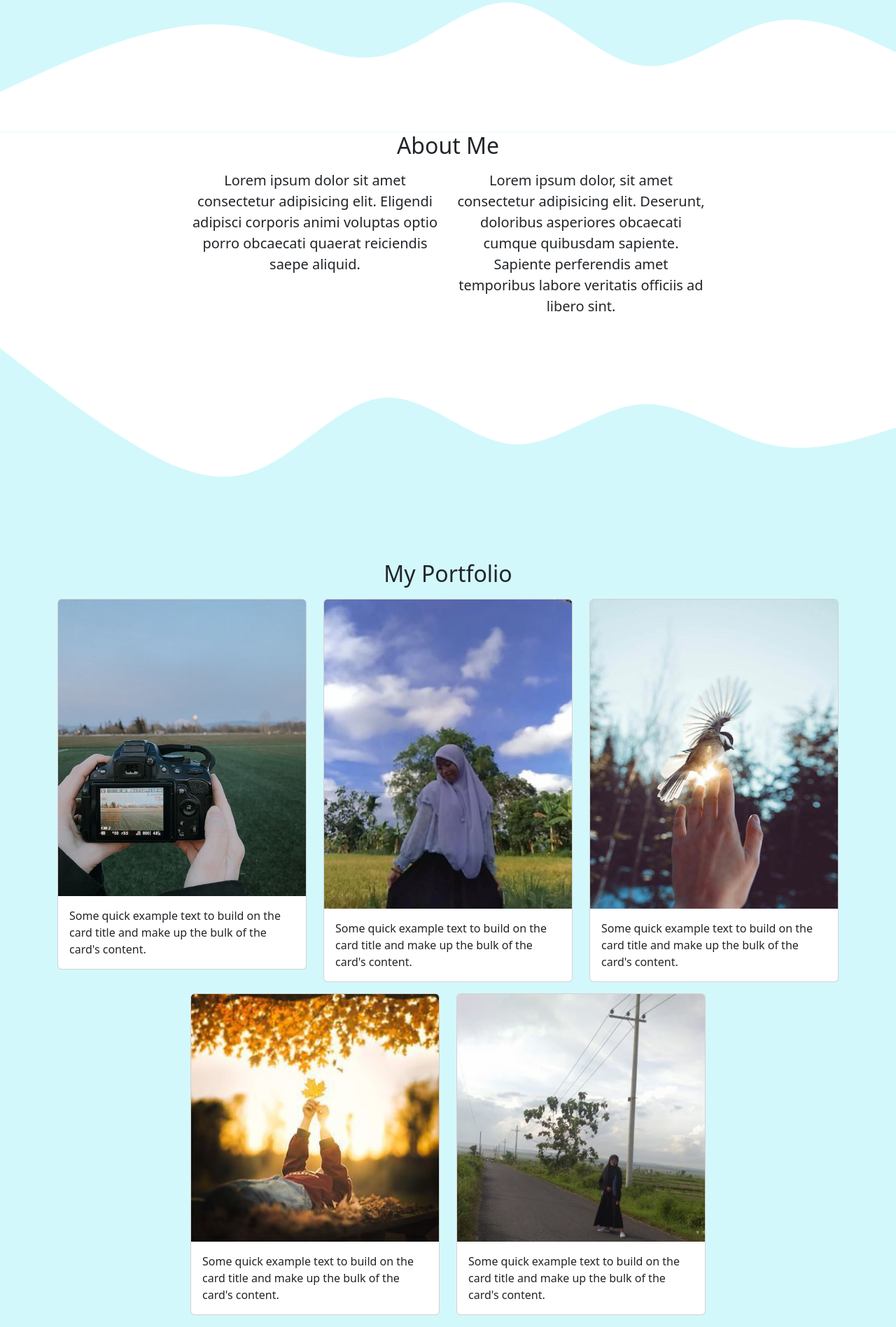
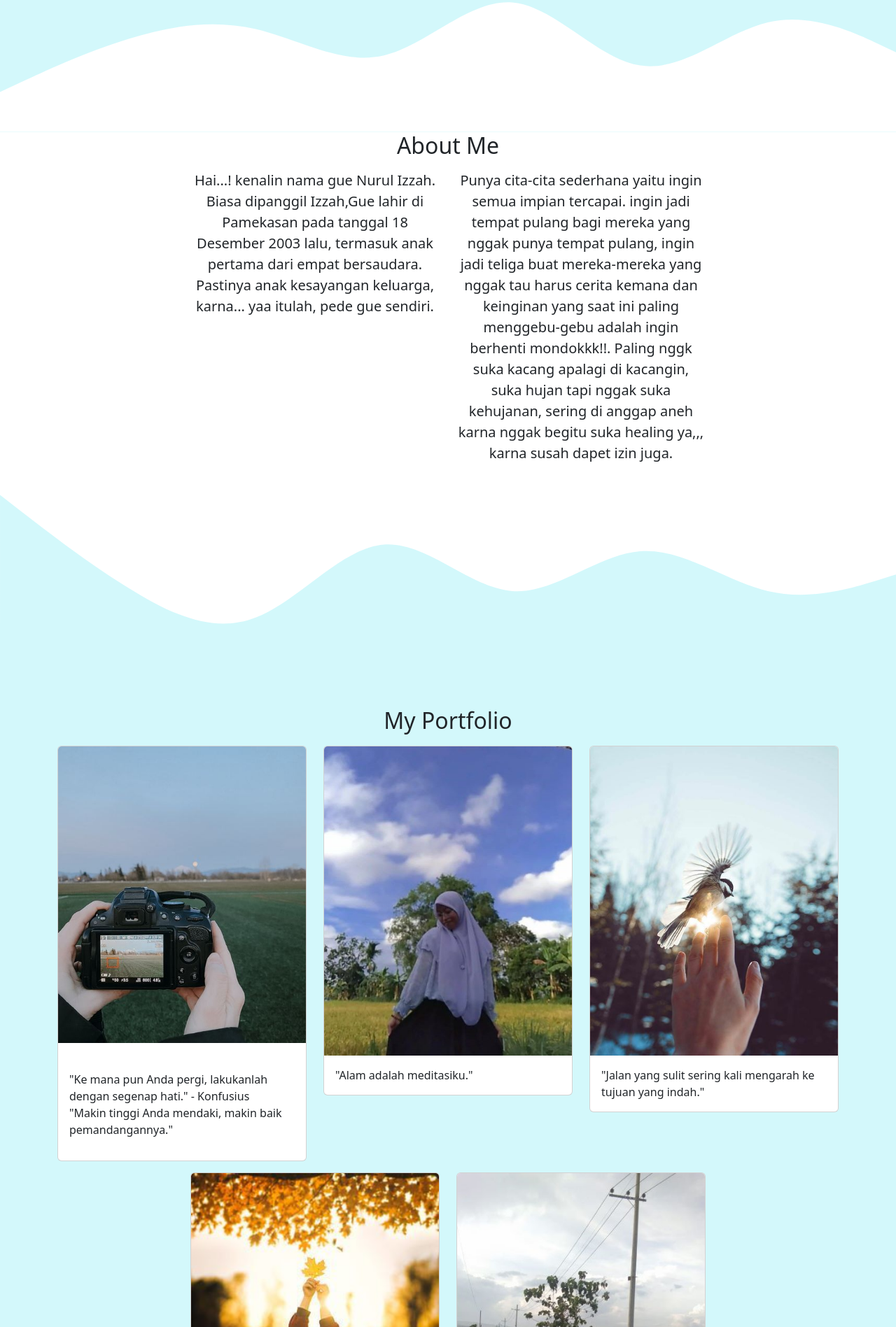
Before and after one commit to NurulIzzahreal/KuliahWeb, a Django app: page /Izzah/ in a window 1280 px wide. Shown: the part 521-2418 px from the top of the page at 70% size. Run offline with Django 4.2, Linux system fonts and the light colour scheme.

Commit message:
bisa yuk

```diff
--- a/templates/beranda.html
+++ b/templates/beranda.html
@@ -100,10 +100,10 @@
         </div>
         <div class="row justify-content-center fs-5 text-center">
           <div class="col-md-4">
-            <p>Lorem ipsum dolor sit amet consectetur adipisicing elit. Eligendi adipisci corporis animi voluptas optio porro obcaecati quaerat reiciendis saepe aliquid.</p>
+            <p>Hai...! kenalin nama gue Nurul Izzah. Biasa dipanggil Izzah,Gue lahir di Pamekasan pada tanggal 18 Desember 2003 lalu, termasuk anak pertama dari empat bersaudara. Pastinya anak kesayangan keluarga, karna... yaa itulah, pede gue sendiri.</p>
           </div>
           <div class="col-md-4">
-            <p>Lorem ipsum dolor, sit amet consectetur adipisicing elit. Deserunt, doloribus asperiores obcaecati cumque quibusdam sapiente. Sapiente perferendis amet temporibus labore veritatis officiis ad libero sint.</p>
+            <p>Punya cita-cita sederhana yaitu ingin semua impian tercapai. ingin jadi tempat pulang bagi mereka yang nggak punya tempat pulang, ingin jadi teliga buat mereka-mereka yang nggak tau harus cerita kemana dan keinginan yang saat ini paling menggebu-gebu adalah ingin berhenti mondokkk!!. Paling nggk suka kacang apalagi di kacangin, suka hujan tapi nggak suka kehujanan, sering di anggap aneh karna nggak begitu suka healing ya,,, karna susah dapet izin juga.</p>
           </div>
         </div>
       </div>
@@ -133,7 +133,7 @@
             <div class="card">
               <img src="{% static "img/Portfolio/1.jpg" %}" class="card-img-top" alt="Portfolio1" />
               <div class="card-body">
-                <p class="card-text">Some quick example text to build on the card title and make up the bulk of the card's content.</p>
+                <br class="card-text"> "Ke mana pun Anda pergi, lakukanlah dengan segenap hati." - Konfusius </br> "Makin tinggi Anda mendaki, makin baik pemandangannya."</p>
               </div>
             </div>
           </div>
@@ -141,7 +141,7 @@
             <div class="card">
               <img src="{% static "img/Portfolio/2.jpg" %}" class="card-img-top" alt="Portfolio2" />
               <div class="card-body">
-                <p class="card-text">Some quick example text to build on the card title and make up the bulk of the card's content.</p>
+                <p class="card-text">"Alam adalah meditasiku."</p>
               </div>
             </div>
           </div>
@@ -149,7 +149,7 @@
             <div class="card">
               <img src="{% static "img/Portfolio/3.jpg" %}" class="card-img-top" alt="Portfolio3" />
               <div class="card-body">
-                <p class="card-text">Some quick example text to build on the card title and make up the bulk of the card's content.</p>
+                <p class="card-text"> "Jalan yang sulit sering kali mengarah ke tujuan yang indah."</p>
               </div>
             </div>
           </div>
@@ -157,7 +157,7 @@
             <div class="card">
               <img src="{% static "img/Portfolio/4.jpg" %}" class="card-img-top" alt="Portfolio4" />
               <div class="card-body">
-                <p class="card-text">Some quick example text to build on the card title and make up the bulk of the card's content.</p>
+                <p class="card-text">"Mengenalmu sama seperti mendaki gunung yang tidak diketahui ketinggiannya."</p>
               </div>
             </div>
           </div>
@@ -165,7 +165,7 @@
             <div class="card">
               <img src="{% static "img/Portfolio/5.jpg" %}" class="card-img-top" alt="Portfolio5" />
               <div class="card-body">
-                <p class="card-text">Some quick example text to build on the card title and make up the bulk of the card's content.</p>
+                <p class="card-text">"Pengalaman itu bukan pada puncaknya, akan tetapi pada perjalanannya."</p>
               </div>
             </div>
           </div>
```
